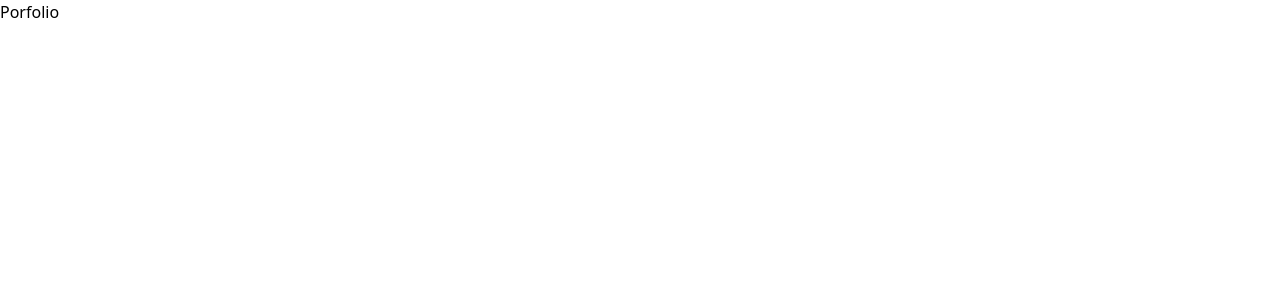
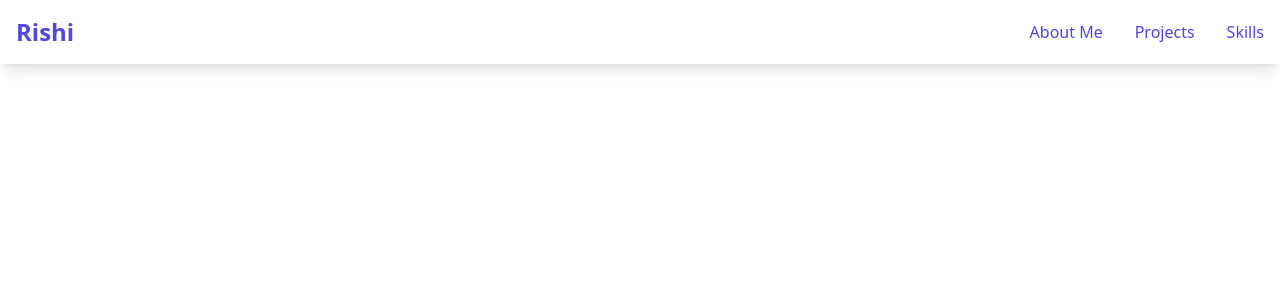
Before and after one commit to RishikeshNK/portfolio, a React (Vite) app: page / in a window 1280 px wide. Shown: the top 300 px of the page. Built offline with nearby package versions, Linux system fonts and the light colour scheme.

Commit message:
feat: implement simple navbar

```diff
--- a/src/App.jsx
+++ b/src/App.jsx
@@ -1,5 +1,11 @@
+import Navbar from "./components/Navbar";
+
 function App() {
-  return <h1>Porfolio</h1>;
+  return (
+    <div>
+      <Navbar />
+    </div>
+  );
 }
 
 export default App;
--- /dev/null
+++ b/src/components/Navbar.jsx
@@ -0,0 +1,34 @@
+const Navbar = () => {
+  const navItems = [
+    { label: "About Me", href: "#about-me" },
+    { label: "Projects", href: "#projects" },
+    { label: "Skills", href: "#skills" },
+  ];
+  return (
+    <nav className="bg-white py-4 fixed w-full top-0 shadow-lg z-10">
+      <div className="container mx-auto flex items-center justify-between px-4">
+        <a
+          href="#"
+          className="text-indigo-600 text-2xl font-semibold"
+          title="Home"
+        >
+          Rishi
+        </a>
+        <ul className="flex space-x-8">
+          {navItems.map((item, index) => (
+            <li key={index}>
+              <a
+                href={item.href}
+                className="text-indigo-600 hover:text-gray-400 transition duration-200"
+              >
+                {item.label}
+              </a>
+            </li>
+          ))}
+        </ul>
+      </div>
+    </nav>
+  );
+};
+
+export default Navbar;
```
